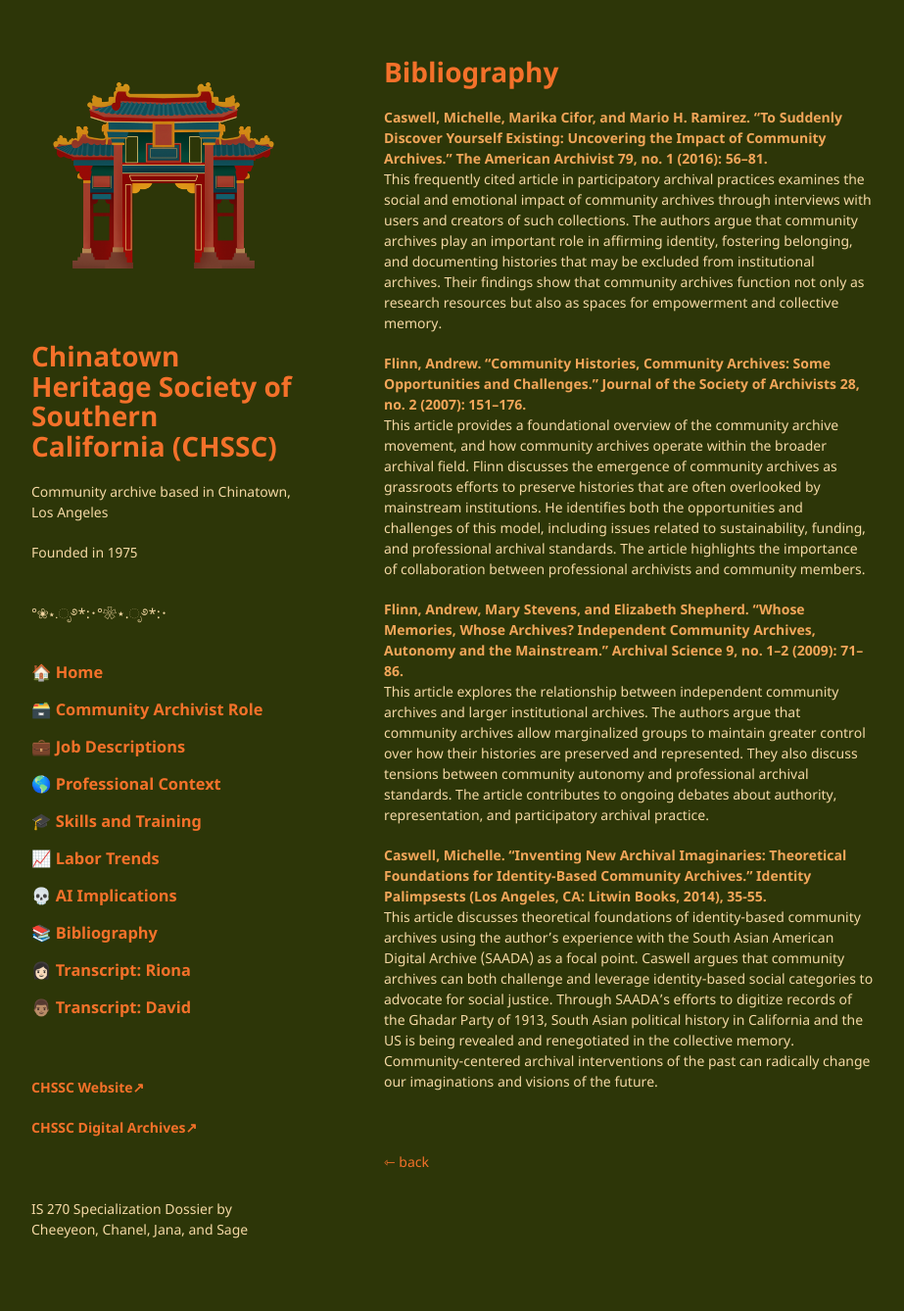
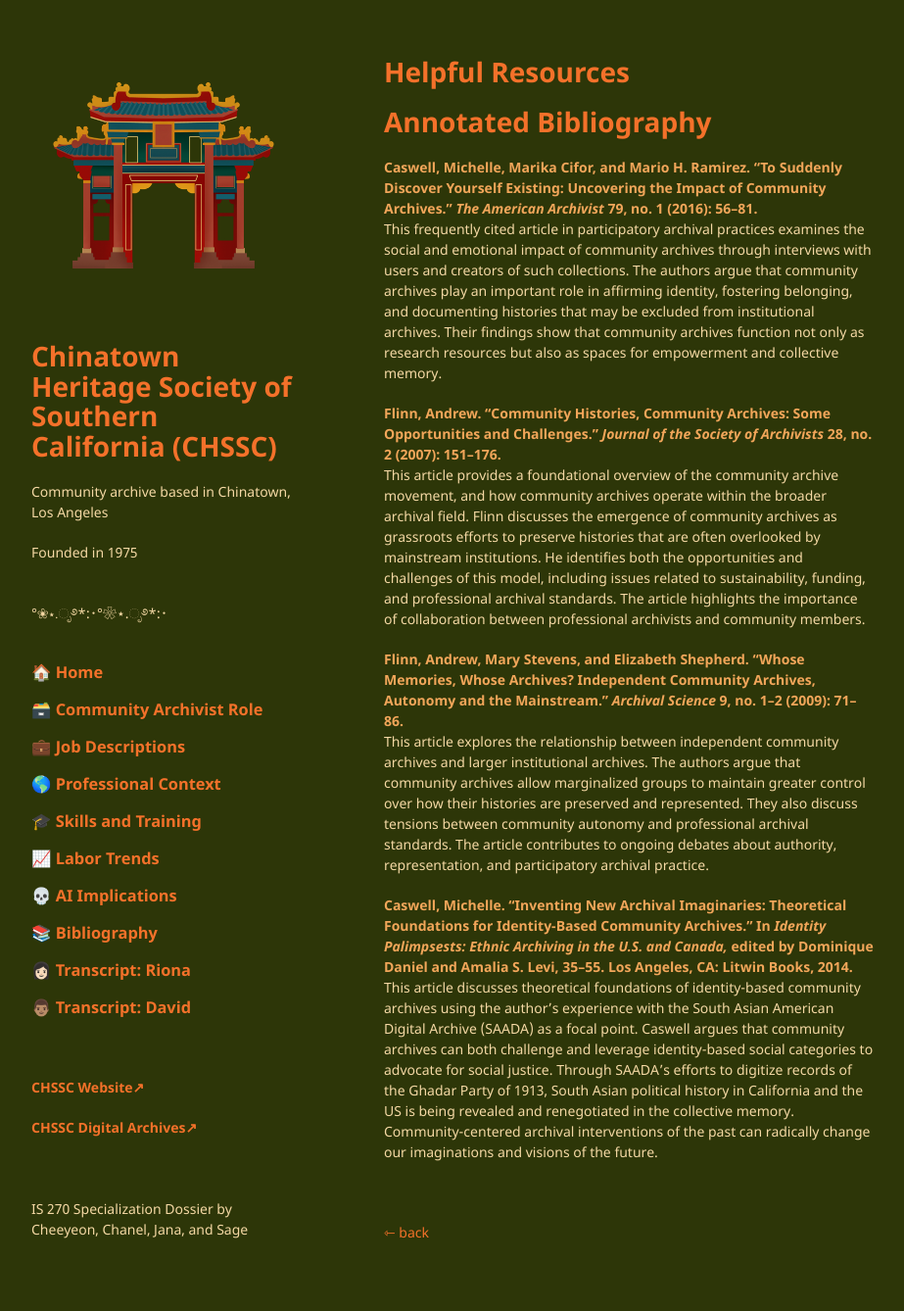
Before and after one commit to chaanelly/IS270-CHSSC, a Jekyll site: the page built from pages/annotated-biblio.md, in a window 1280 px wide. Shown: the whole page at 98% size, without its empty margins (178-1101 px from the left). Built offline with Jekyll 4.4.1, drawn with Linux system fonts in a browser that asks for light colours; our own code applies the rules of GitHub Pages for plain Markdown files.

Commit message:
Update annotated-biblio.md

```diff
--- a/pages/annotated-biblio.md
+++ b/pages/annotated-biblio.md
@@ -1,16 +1,17 @@
-# Bibliography
+# Helpful Resources
 
-**Caswell, Michelle, Marika Cifor, and Mario H. Ramirez. “To Suddenly Discover Yourself Existing: Uncovering the Impact of Community Archives.” The American Archivist 79, no. 1 (2016): 56–81.**\
+# Annotated Bibliography
+
+**Caswell, Michelle, Marika Cifor, and Mario H. Ramirez. “To Suddenly Discover Yourself Existing: Uncovering the Impact of Community Archives.” _The American Archivist_ 79, no. 1 (2016): 56–81.**\
 This frequently cited article in participatory archival practices examines the social and emotional impact of community archives through interviews with users and creators of such collections. The authors argue that community archives play an important role in affirming identity, fostering belonging, and documenting histories that may be excluded from institutional archives. Their findings show that community archives function not only as research resources but also as spaces for empowerment and collective memory.
 
-**Flinn, Andrew. “Community Histories, Community Archives: Some Opportunities and Challenges.” Journal of the Society of Archivists 28, no. 2 (2007): 151–176.**\
+**Flinn, Andrew. “Community Histories, Community Archives: Some Opportunities and Challenges.” _Journal of the Society of Archivists_ 28, no. 2 (2007): 151–176.**\
 This article provides a foundational overview of the community archive movement, and how community archives operate within the broader archival field. Flinn discusses the emergence of community archives as grassroots efforts to preserve histories that are often overlooked by mainstream institutions. He identifies both the opportunities and challenges of this model, including issues related to sustainability, funding, and professional archival standards. The article highlights the importance of collaboration between professional archivists and community members.
 
-**Flinn, Andrew, Mary Stevens, and Elizabeth Shepherd. “Whose Memories, Whose Archives? Independent Community Archives, Autonomy and the Mainstream.” Archival Science 9, no. 1–2 (2009): 71–86.**\
+**Flinn, Andrew, Mary Stevens, and Elizabeth Shepherd. “Whose Memories, Whose Archives? Independent Community Archives, Autonomy and the Mainstream.” _Archival Science_ 9, no. 1–2 (2009): 71–86.**\
 This article explores the relationship between independent community archives and larger institutional archives. The authors argue that community archives allow marginalized groups to maintain greater control over how their histories are preserved and represented. They also discuss tensions between community autonomy and professional archival standards. The article contributes to ongoing debates about authority, representation, and participatory archival practice.
 
-**Caswell, Michelle. “Inventing New Archival Imaginaries: Theoretical Foundations for Identity-Based Community Archives.” Identity Palimpsests (Los Angeles, CA: Litwin Books,
-2014), 35-55.**\
+**Caswell, Michelle. "Inventing New Archival Imaginaries: Theoretical Foundations for Identity-Based Community Archives." In _Identity Palimpsests: Ethnic Archiving in the U.S. and Canada,_ edited by Dominique Daniel and Amalia S. Levi, 35–55. Los Angeles, CA: Litwin Books, 2014.**\
 This article discusses theoretical foundations of identity-based community archives using the author’s experience with the South Asian American Digital Archive (SAADA) as a focal point. Caswell argues that community archives can both challenge and leverage identity-based social categories to advocate for social justice. Through SAADA’s efforts to digitize records of the Ghadar Party of 1913, South Asian political history in California and the US is being revealed and renegotiated in the collective memory. Community-centered archival interventions of the past can radically change our imaginations and visions of the future.
 
 <br>
```
